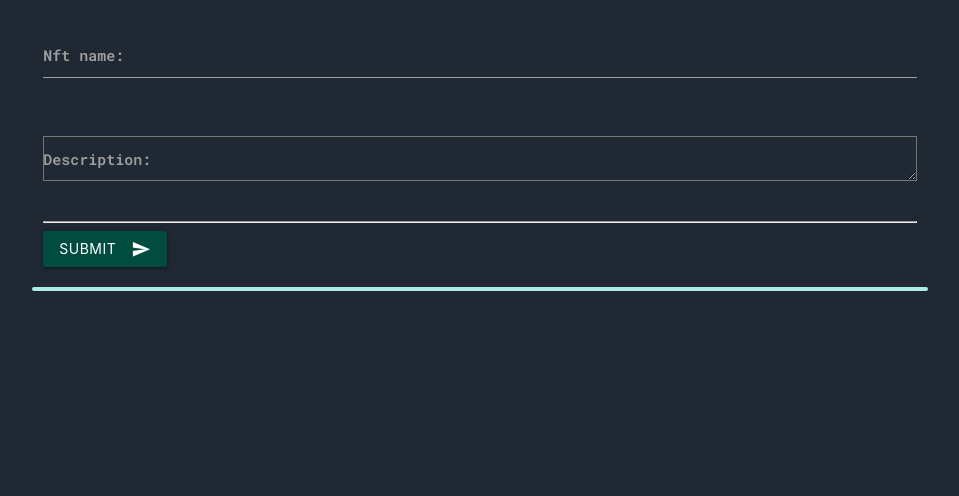
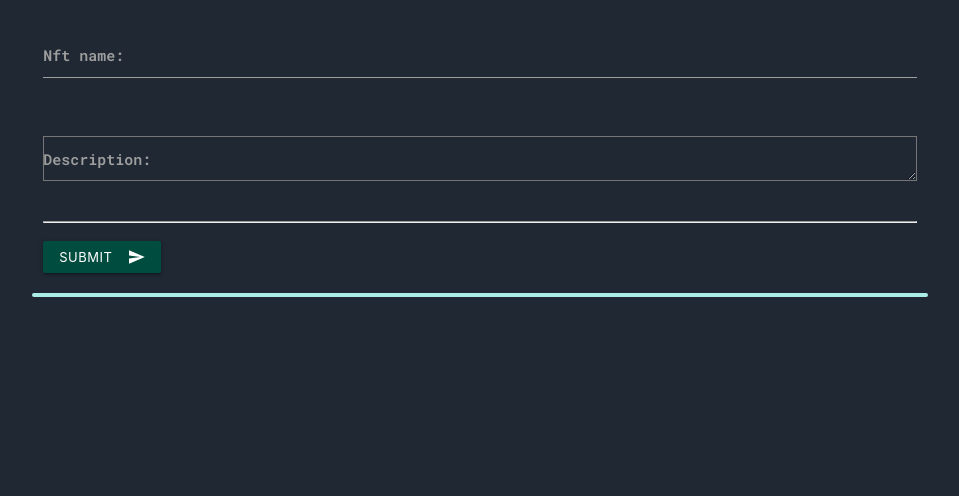
Before and after one commit to neuro-rights/hookahhigness, a Django app: page /nfts/create/ in a window 1280 px wide. Shown: the part 240-736 px from the top of the page, without its empty margins (160-1119 px from the left). Run offline with Django 4.2, Linux system fonts and the light colour scheme; the visitor is signed in with stand-in values (Sample User, id 1); parts of the project's set-up code (start-up, migrations or seed data) failed here and were passed over; some libraries are stand-ins or nearby versions.

Commit message:
progress

```diff
--- a/main/templates/main/nft_form.html
+++ b/main/templates/main/nft_form.html
@@ -26,7 +26,7 @@
     <hr>
     <div class="row">
       <div class="col s12">
-        <button class="btn waves-effect waves-light teal darken-4" type="submit" name="action">Submit
+        <button class="btn-small waves-effect waves-light teal darken-4" type="submit" name="action">Submit
           <i class="material-icons right">send</i>
         </button>
       </div>
--- a/main/templates/main/nftcollection_form.html
+++ b/main/templates/main/nftcollection_form.html
@@ -26,7 +26,7 @@
     <hr>
     <div class="row">
         <div class="col s12">
-            <button class="btn waves-effect waves-light teal darken-4" type="submit" name="action">Submit
+            <button class="btn-small waves-effect waves-light teal darken-4" type="submit" name="action">Submit
                 <i class="material-icons right">send</i>
             </button>
         </div>
```
